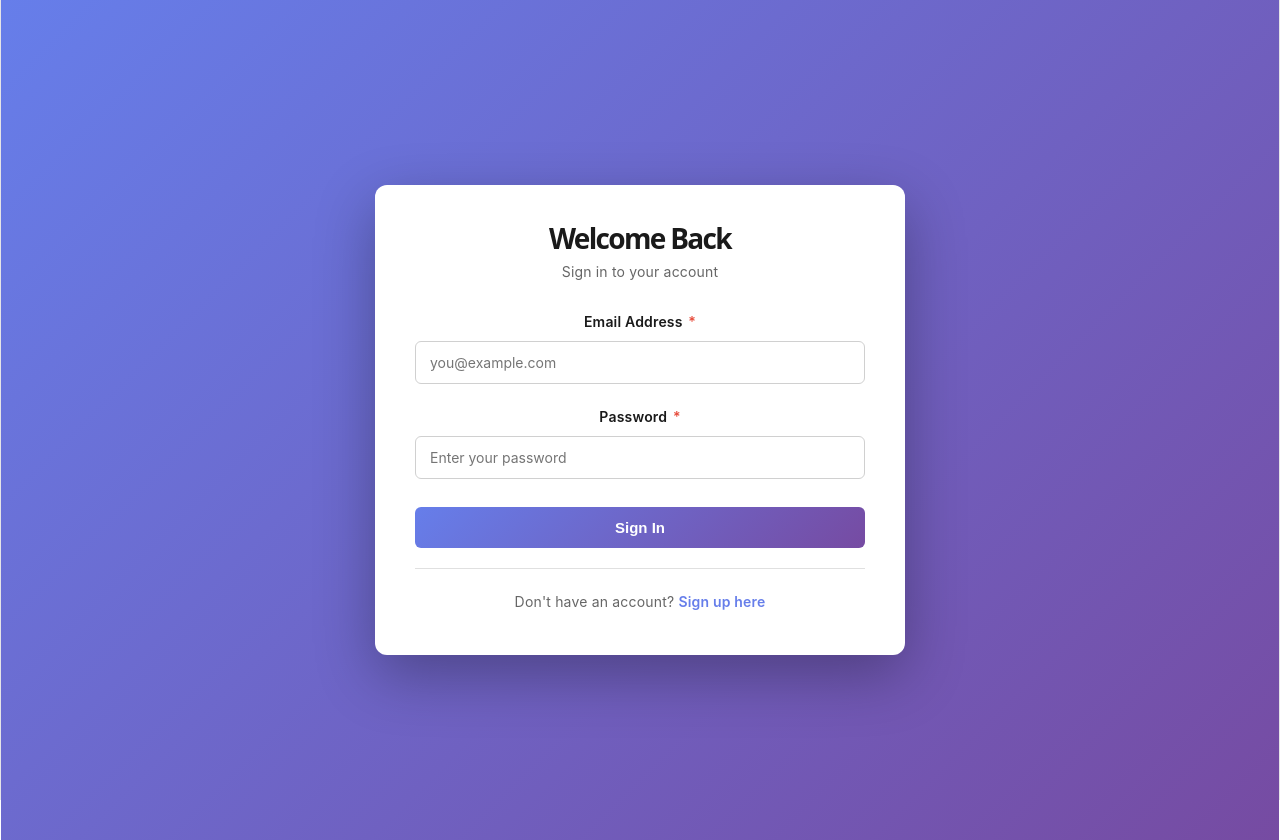
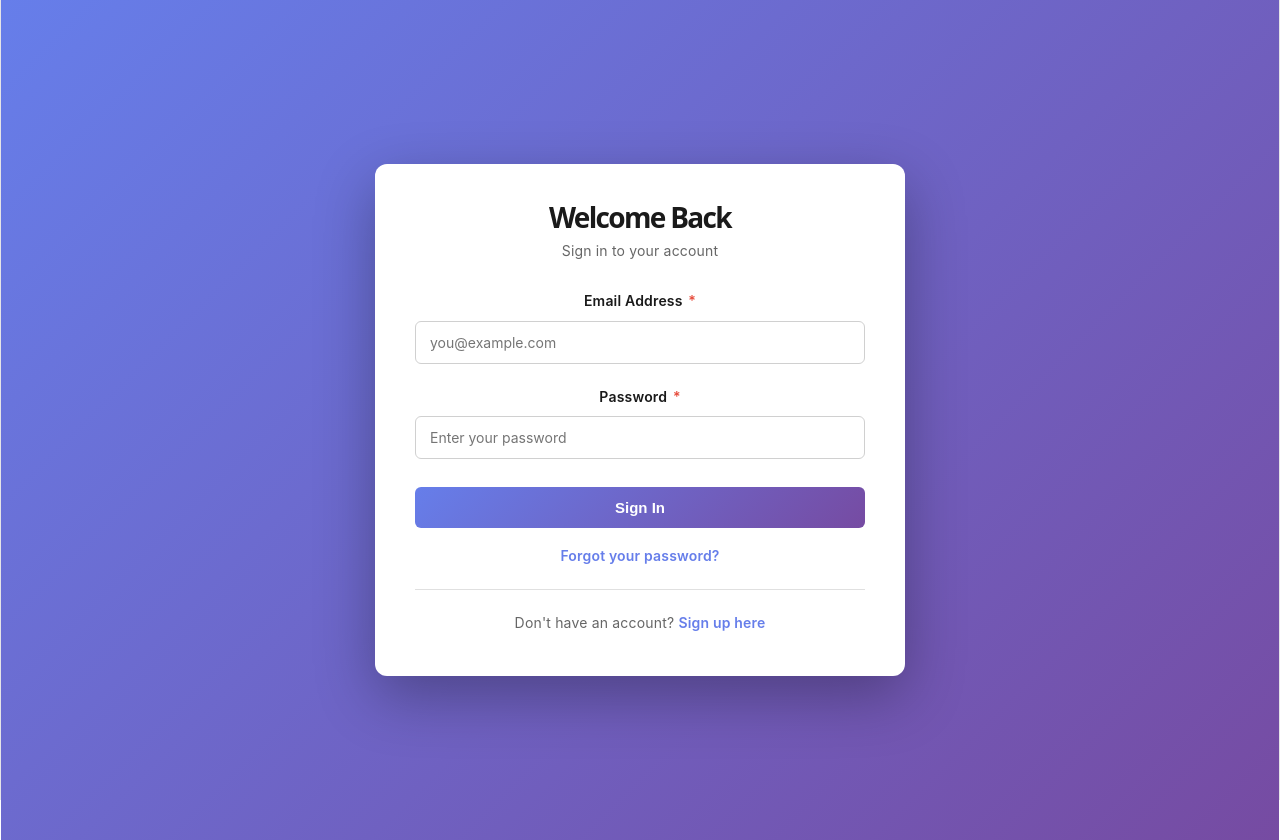
Before and after one commit to SE3318-Spring-2025-2026/senior-app-5, a React app in the folder frontend/: page /login in a window 1280 px wide. Built offline with nearby package versions, Linux system fonts and the light colour scheme; no server answers; the HTML template or start-up script is replaced by a standard one.

Commit message:
feat: add password reset routes and navigation links
- Add forgot-password and reset-password routes to App.jsx
- Add 'Forgot your password?' link to LoginPage
- Add CSS styling for forgot password link

```diff
--- a/frontend/package.json
+++ b/frontend/package.json
@@ -11,6 +11,8 @@
   },
   "dependencies": {
     "@hookform/resolvers": "^5.2.2",
+    "@nestjs/axios": "^4.0.1",
+    "@nestjs/mapped-types": "^2.1.1",
     "axios": "^1.6.2",
     "react": "^19.2.4",
     "react-dom": "^19.2.4",
--- a/frontend/src/App.jsx
+++ b/frontend/src/App.jsx
@@ -2,6 +2,8 @@ import { BrowserRouter as Router, Routes, Route, Navigate } from 'react-router-d
 import GroupLifecyclePage from './pages/GroupLifecyclePage';
 import RegisterPage from './pages/RegisterPage';
 import LoginPage from './pages/LoginPage';
+import { ForgotPasswordPage } from './pages/ForgotPasswordPage';
+import { ResetPasswordPage } from './pages/ResetPasswordPage';
 import './App.css';
 
 function App() {
@@ -10,6 +12,8 @@ function App() {
       <Routes>
         <Route path="/register" element={<RegisterPage />} />
         <Route path="/login" element={<LoginPage />} />
+        <Route path="/forgot-password" element={<ForgotPasswordPage />} />
+        <Route path="/reset-password" element={<ResetPasswordPage />} />
         <Route path="/groups" element={<GroupLifecyclePage />} />
         <Route path="/" element={<Navigate to="/register" replace />} />
       </Routes>
--- a/frontend/src/pages/LoginPage.jsx
+++ b/frontend/src/pages/LoginPage.jsx
@@ -101,6 +101,10 @@ export function LoginPage() {
           </button>
         </form>
 
+        <p className={styles.forgotPasswordLink}>
+          <a href="/forgot-password">Forgot your password?</a>
+        </p>
+
         <p className={styles.registerLink}>
           Don't have an account? <a href="/register">Sign up here</a>
         </p>
--- a/frontend/src/pages/LoginPage.module.css
+++ b/frontend/src/pages/LoginPage.module.css
@@ -135,6 +135,25 @@
   cursor: not-allowed;
 }
 
+.forgotPasswordLink {
+  text-align: center;
+  font-size: 14px;
+  color: #666;
+  margin-top: 15px;
+}
+
+.forgotPasswordLink a {
+  color: #667eea;
+  text-decoration: none;
+  font-weight: 600;
+  transition: color 0.2s ease;
+}
+
+.forgotPasswordLink a:hover {
+  color: #764ba2;
+  text-decoration: underline;
+}
+
 .registerLink {
   text-align: center;
   font-size: 14px;
```
Also changed, not shown: 2 other files (tests, documents, lock files or other folders).
